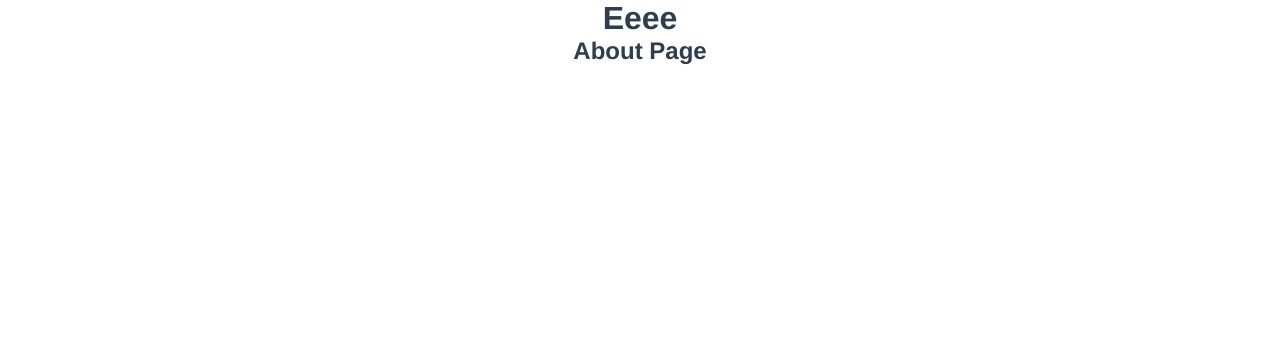
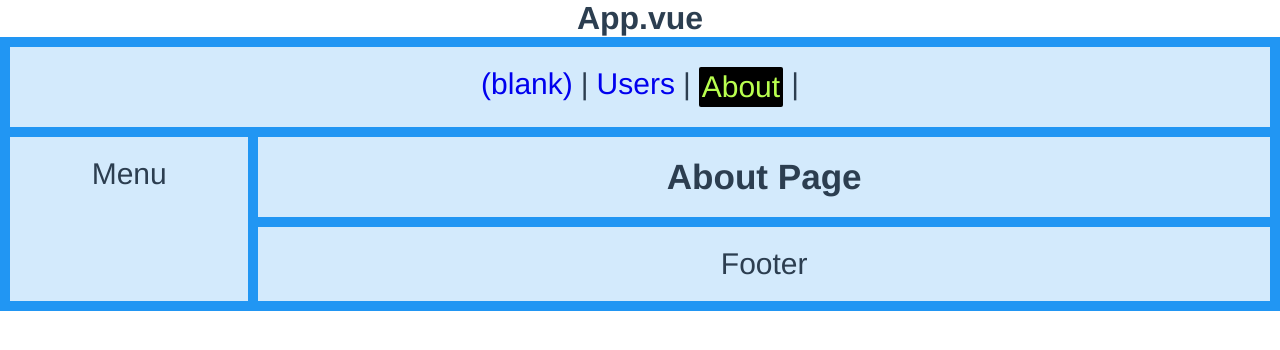
Before and after one commit to dzenannn/vue-cli, a Vue app in the folder vue-routing/: page /about in a window 1280 px wide. Shown: the top 350 px of the page. Built offline with nearby package versions, Linux system fonts and the light colour scheme.

Commit message:
routing creation, link, view, active, grid

```diff
--- a/vue-routing/src/App.vue
+++ b/vue-routing/src/App.vue
@@ -2,8 +2,20 @@
 
 <template>
   <div>
-    <h1>Eeee</h1>
-    <router-view />
+    <h1>App.vue</h1>
+
+    <div class="grid-container">
+      <div class="item1">
+        <nav style="display: flex; gap: 8px; justify-content: center">
+          <router-link class="routerLink" to="/">(blank)</router-link>|
+          <router-link class="routerLink" to="/users">Users</router-link>|
+          <router-link class="routerLink" to="/about">About</router-link>|
+        </nav>
+      </div>
+      <div class="item2">Menu</div>
+      <div class="item3"><router-view /></div>
+      <div class="item5">Footer</div>
+    </div>
   </div>
 </template>
 
@@ -21,4 +33,47 @@
   margin: 0;
   box-sizing: border-box;
 }
+
+nav a {
+  text-decoration: none;
+}
+
+nav a.router-link-active {
+  color: rgb(185, 255, 79);
+  background-color: black;
+  padding: 3px;
+  border-radius: 2px;
+  text-decoration: none;
+}
+
+.item1 {
+  grid-area: header;
+}
+.item2 {
+  grid-area: menu;
+}
+.item3 {
+  grid-area: main;
+}
+.item5 {
+  grid-area: footer;
+}
+
+.grid-container {
+  display: grid;
+  grid-template-areas:
+    'header header header header header header'
+    'menu main main main main main'
+    'menu footer footer footer footer footer';
+  gap: 10px;
+  background-color: #2196f3;
+  padding: 10px;
+}
+
+.grid-container > div {
+  background-color: rgba(255, 255, 255, 0.8);
+  text-align: center;
+  padding: 20px 0;
+  font-size: 30px;
+}
 </style>
--- a/vue-routing/src/views/AboutView.vue
+++ b/vue-routing/src/views/AboutView.vue
@@ -1,7 +1,7 @@
 <script></script>
 <template>
   <div>
-    <h2>About Page</h2>
+    <h3>About Page</h3>
   </div>
 </template>
 
--- a/vue-routing/src/views/UsersView.vue
+++ b/vue-routing/src/views/UsersView.vue
@@ -6,7 +6,7 @@ export default {
 
 <template>
   <div>
-    <h1>User Page</h1>
+    <h3>Users Page</h3>
   </div>
 </template>
 
```
